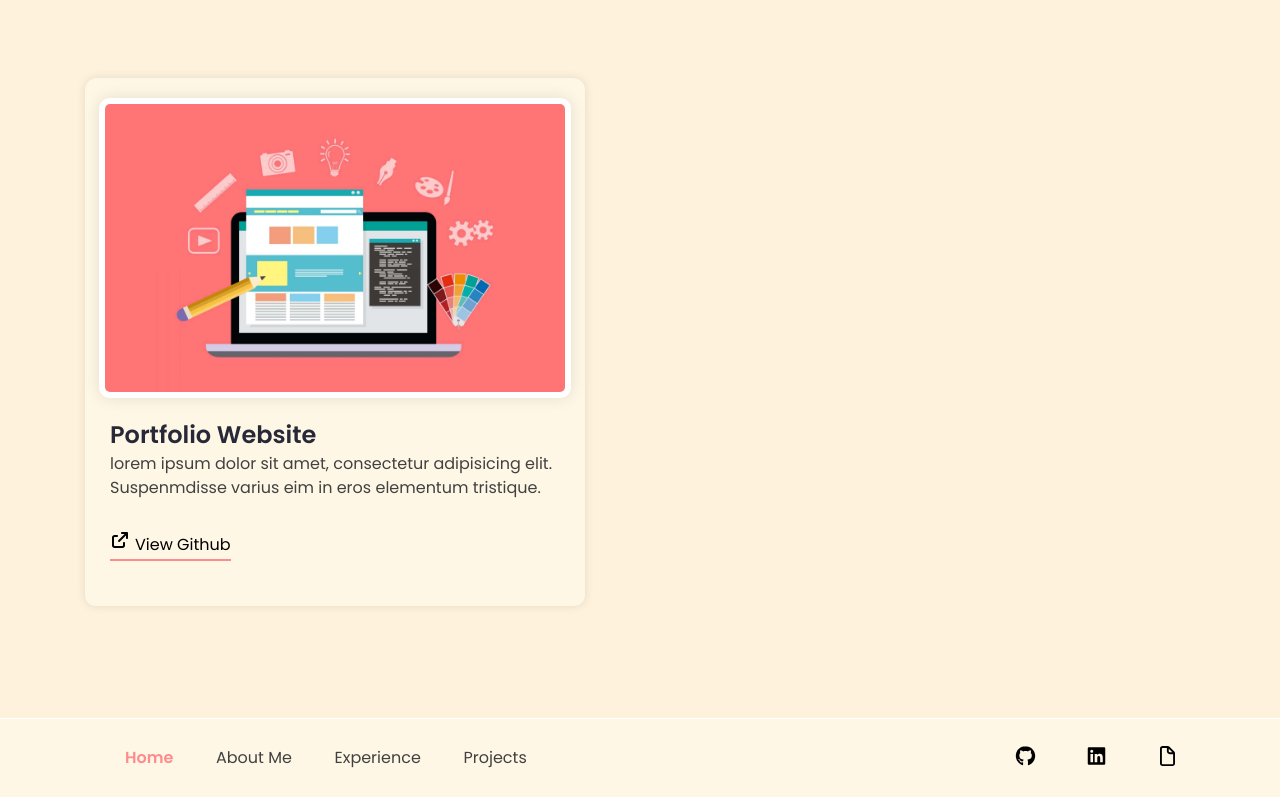
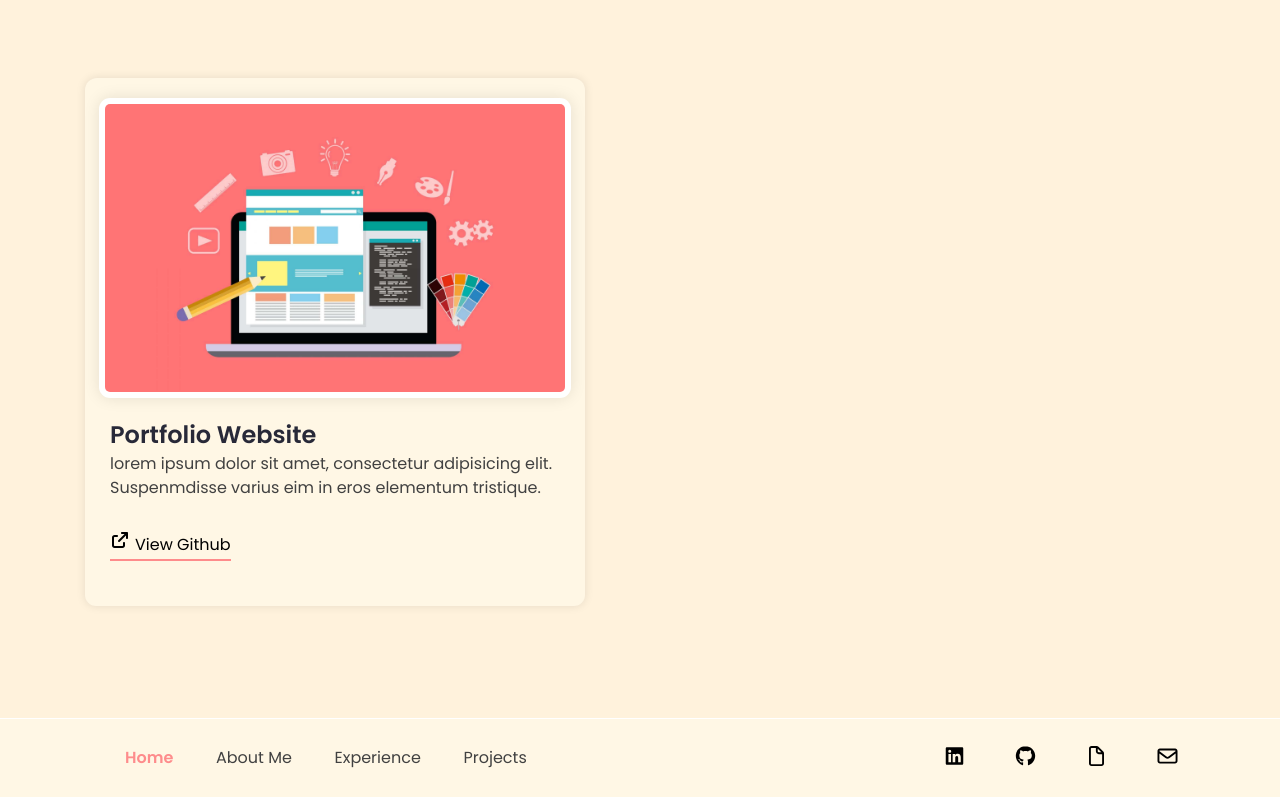
Before and after one commit to amyfan7/portfolio-react, a React (Create React App) app: page / in a window 1280 px wide. Shown: the part 2489-3286 px from the top of the page. Built offline with nearby package versions, Linux system fonts and the light colour scheme.

Commit message:
updated contact and resume

```diff
--- a/src/Pages/Home/Footer.jsx
+++ b/src/Pages/Home/Footer.jsx
@@ -3,6 +3,7 @@ import { FontAwesomeIcon } from "@fortawesome/react-fontawesome";
 import { faGithub } from "@fortawesome/free-brands-svg-icons";
 import { faLinkedin } from "@fortawesome/free-brands-svg-icons";
 import { faFile } from "@fortawesome/free-regular-svg-icons";
+import { faEnvelope } from "@fortawesome/free-regular-svg-icons";
 
 function Footer() {
   return (
@@ -60,6 +61,13 @@ function Footer() {
           <ul>
             <li>
               <a
+              href="https://linkedin.com/in/amy-fan-87580b256"
+              className="navbar--content"
+              target="blank">
+                <FontAwesomeIcon icon={faLinkedin} /></a>
+            </li>
+            <li>
+              <a
               href="https://github.com/amyfan7"
               className="navbar--content"
               target="blank">
@@ -67,17 +75,17 @@ function Footer() {
             </li>
             <li>
               <a
-              href="https://linkedin.com/in/amy-fan-87580b256"
-              className="navbar--content"
-              target="blank">
-                <FontAwesomeIcon icon={faLinkedin} /></a>
-            </li>
-            <li>
-              <a
               href="./img/resume.pdf"
               className="navbar--content"
               target="blank">
                 <FontAwesomeIcon icon={faFile} /></a>
+            </li>
+            <li>
+              <a
+              href="mailto:amytfan@gmail.com"
+              className="navbar--content"
+              target="blank">
+                <FontAwesomeIcon icon={faEnvelope} /></a>
             </li>
           </ul>
         </div>
```
Also changed, not shown: 1 other file (tests, documents, lock files or other folders).
